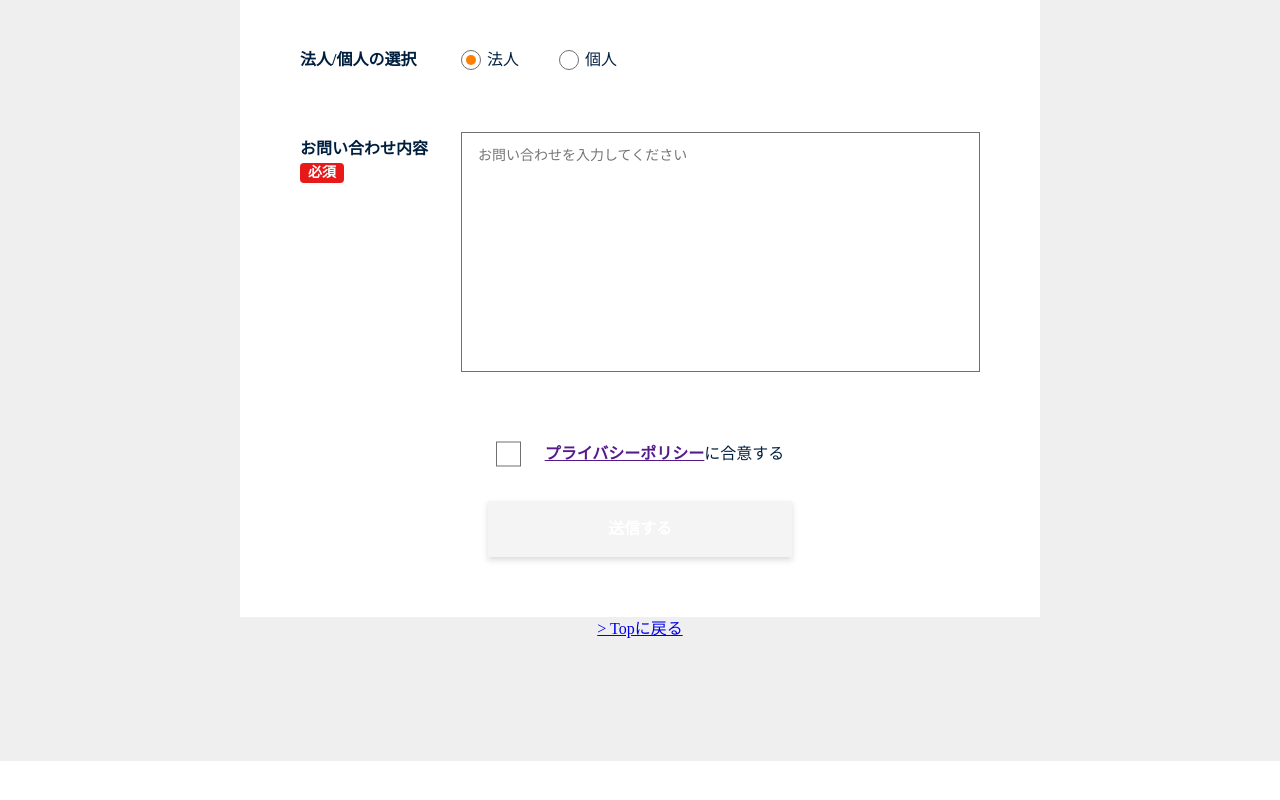
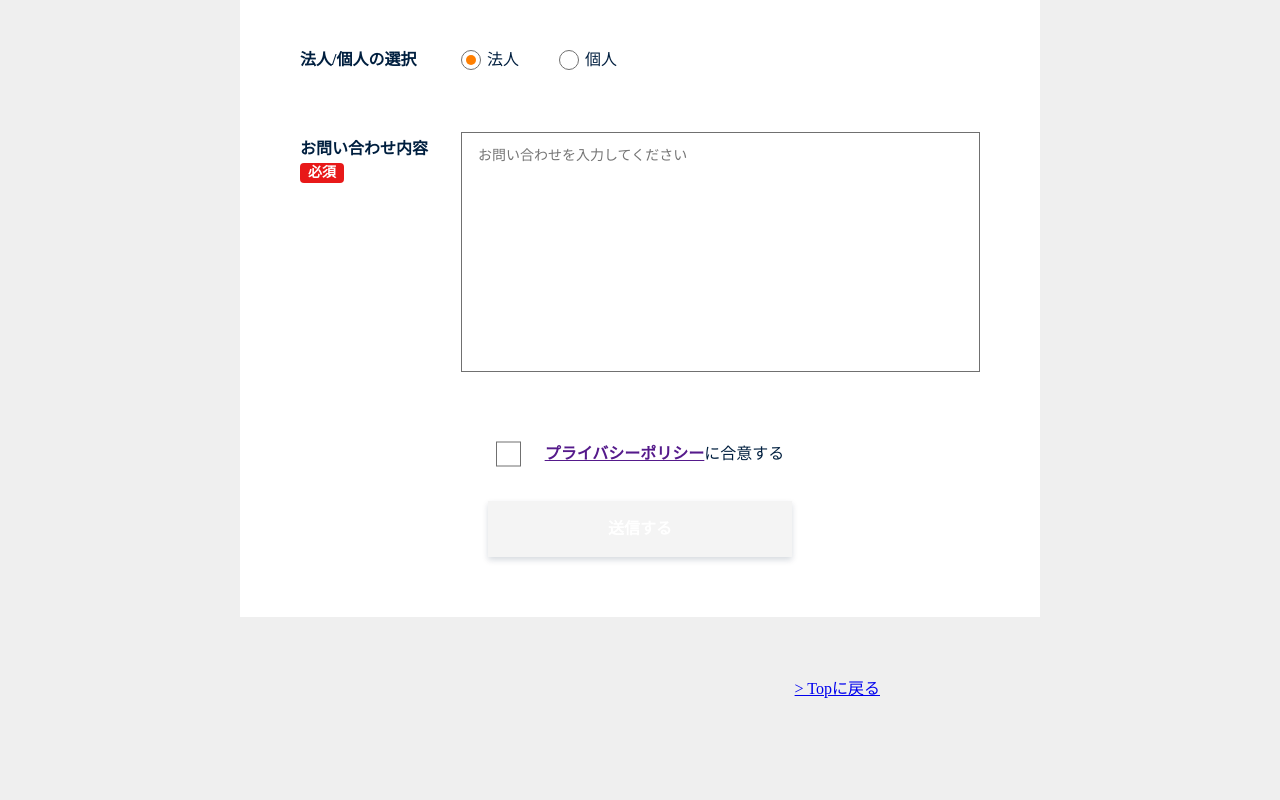
Before and after one commit to kenba916/myPortfolio-contact, a plain HTML site: page index.html in a window 1280 px wide. Shown: the part 552-1352 px from the top of the page. Before the commit the page ends 1313 px from the top, so only its background shows below. Drawn offline with nearby package versions, Linux system fonts and the light colour scheme.

Commit message:
Update style.css

```diff
--- a/css/style.css
+++ b/css/style.css
@@ -54,6 +54,8 @@ body {
   text-rendering: optimizeSpeed;
   line-height: 1.5;
   color: #001f3f;
+    background: #EFEFEF;
+
 }
 
 /* Remove list styles on ul, ol elements with a class attribute */
@@ -492,6 +494,14 @@ contact
   color: #f00;
 }
 
+.contact-top {
+    width: 900px;
+    max-width: 100%;
+    text-align: right;
+    margin-top: 60px;
+    padding-right: 20px;
+}
+
 .banner-title {
   position: relative;
   font-family: "Montserrat", sans-serif;
```
